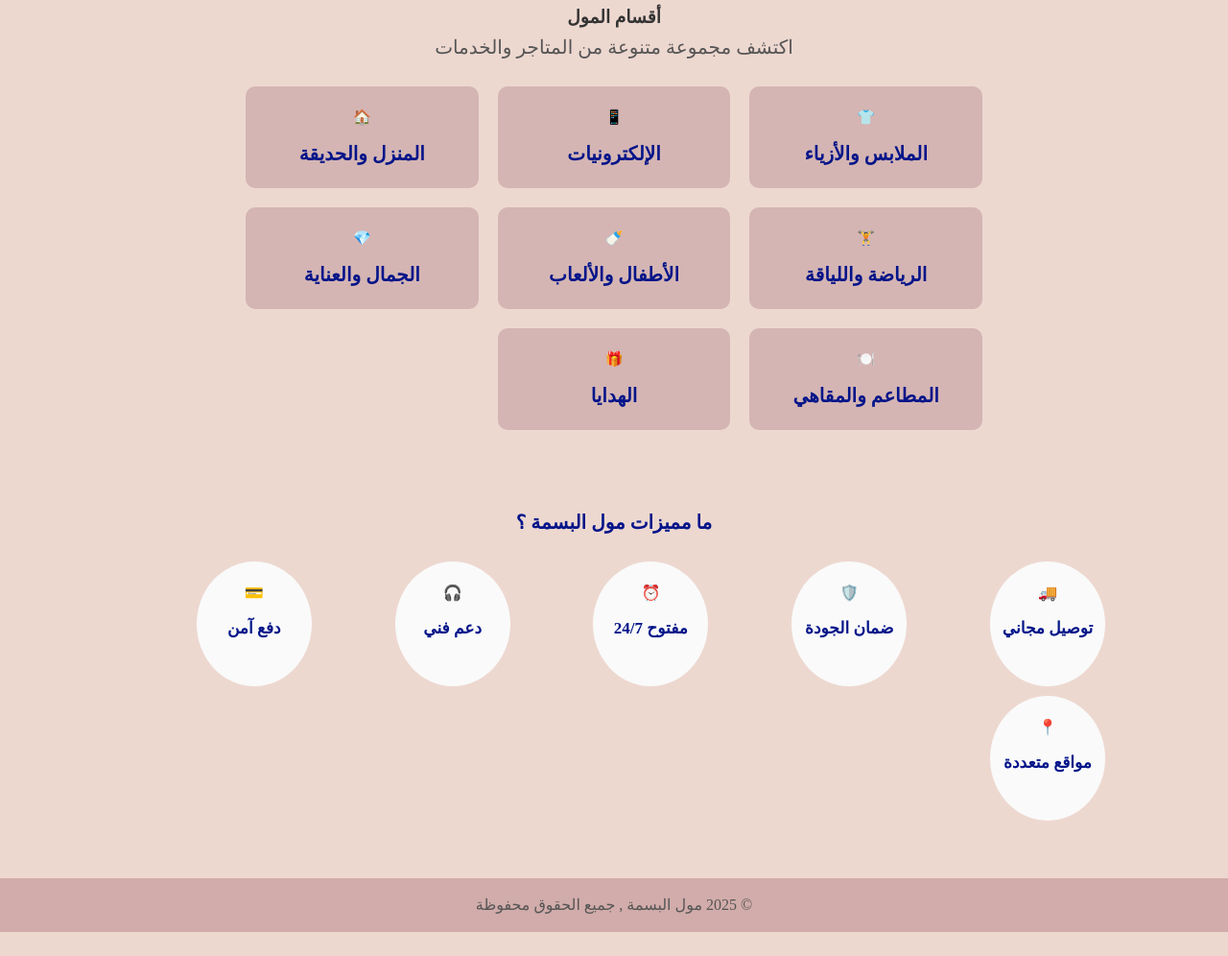
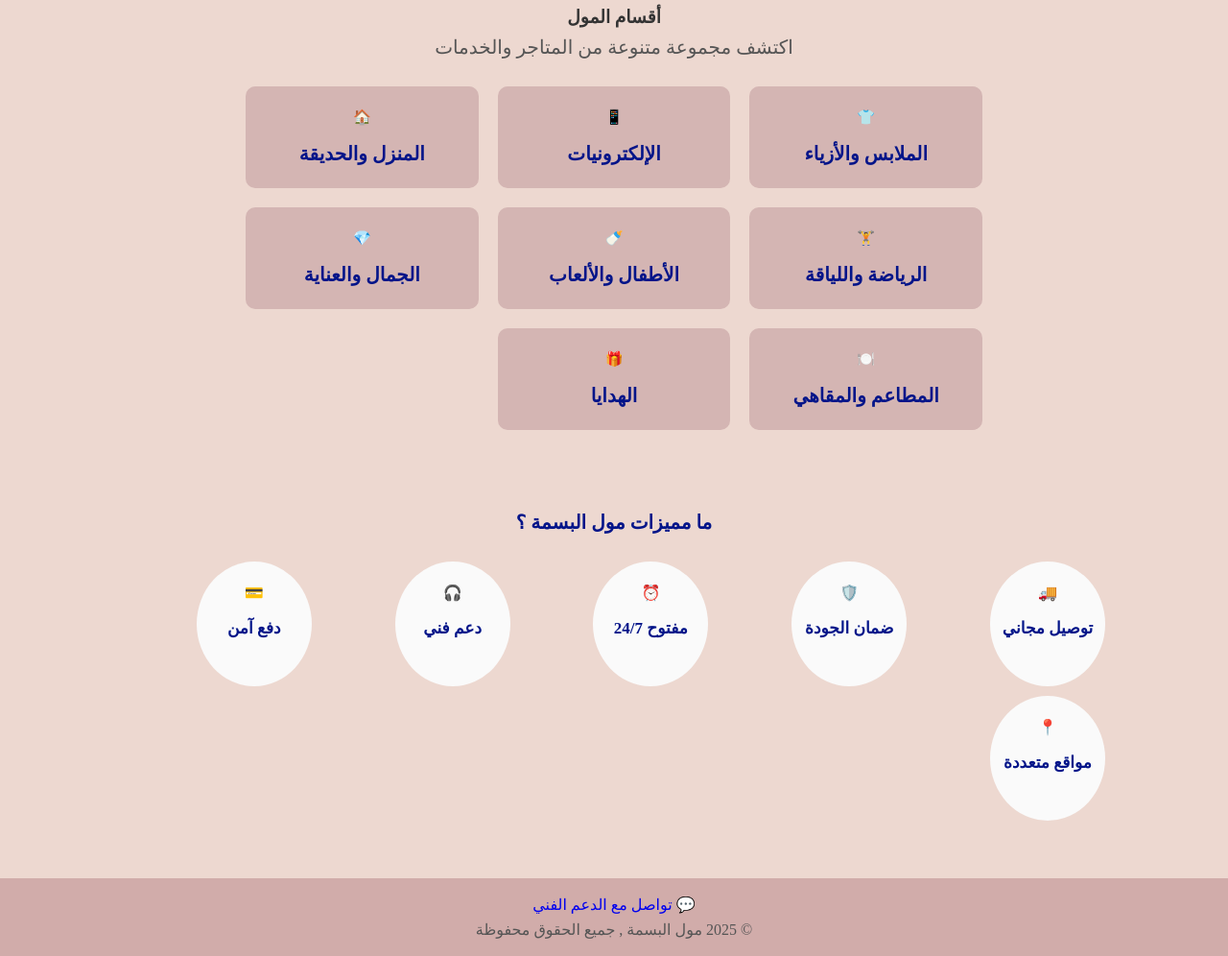
Before and after one commit to AyaNaeem/albasmaproject, a plain HTML site: page index.html in a window 1280 px wide. Shown: the part 672-1668 px from the top of the page at 96% size. Before the commit the page ends 1643 px from the top, so only its background shows below. Drawn offline with Linux system fonts and the light colour scheme.

Commit message:
Modifing home page and adding contact link for technical support

```diff
--- a/index.html
+++ b/index.html
@@ -19,7 +19,7 @@
           <p>مكان الراحة والتسوق</p>
         </div>
       </div>
-
+      <!--Display the store categories in the navigation bar-->
       <nav class="nav" id="nav-menu">
         <a href="index.html">الرئيسية</a>
         <a href="clothes.html">الملابس</a>
@@ -31,8 +31,8 @@
         <a href="restaurants.html">المطاعم</a>
         <a href="gifts.html">الهدايا</a>
       </nav>
+      <!--Send the purchases to the cart with a PayPal payment button and a back button to the previous page.-->
       <label class="cart" for="cart-mol">🛒 <span class="cart-count" id="cart-count">0</span></label>
-      <!-- التبديل للسلة -->
       <input type="checkbox" id="cart-mol">
       <div id="cart-page">
         <h2>سلة المشتريات</h2>
@@ -43,7 +43,7 @@
     </div>
   </header>
 
-  <!-- قسم الصورة الرئيسية -->
+ <!--The main image and a welcoming message for visitors-->
   <section class="image">
     <div class="overlay"></div>
     <div class="image-text">
@@ -53,7 +53,7 @@
     </div>
   </section>
 
-  <!--  اقسام المول-->
+  <!-- categories of the store-->
   <section class="categories">
     <h3>أقسام المول</h3>
     <p>اكتشف مجموعة متنوعة من المتاجر والخدمات</p>
@@ -85,7 +85,7 @@
     </div>
   </section>
 
-  <!--    مميزات المول  -->
+ <!--features of the store -->
   <section class="features">
     <h1>ما مميزات مول البسمة ؟</h1>
     <div class="features-grid">
@@ -105,8 +105,10 @@
   </section>
 
 
-  <!-- ===== الفوتر ===== -->
+  <!-- designing the footer -->
   <footer class="footer">
+  <!--link for contact with technical support-->
+    <a href="https://wa.me/970592465010" target="_blank">💬 تواصل مع الدعم الفني</a>
     <p>© 2025 مول البسمة , جميع الحقوق محفوظة</p>
   </footer>
 
```
